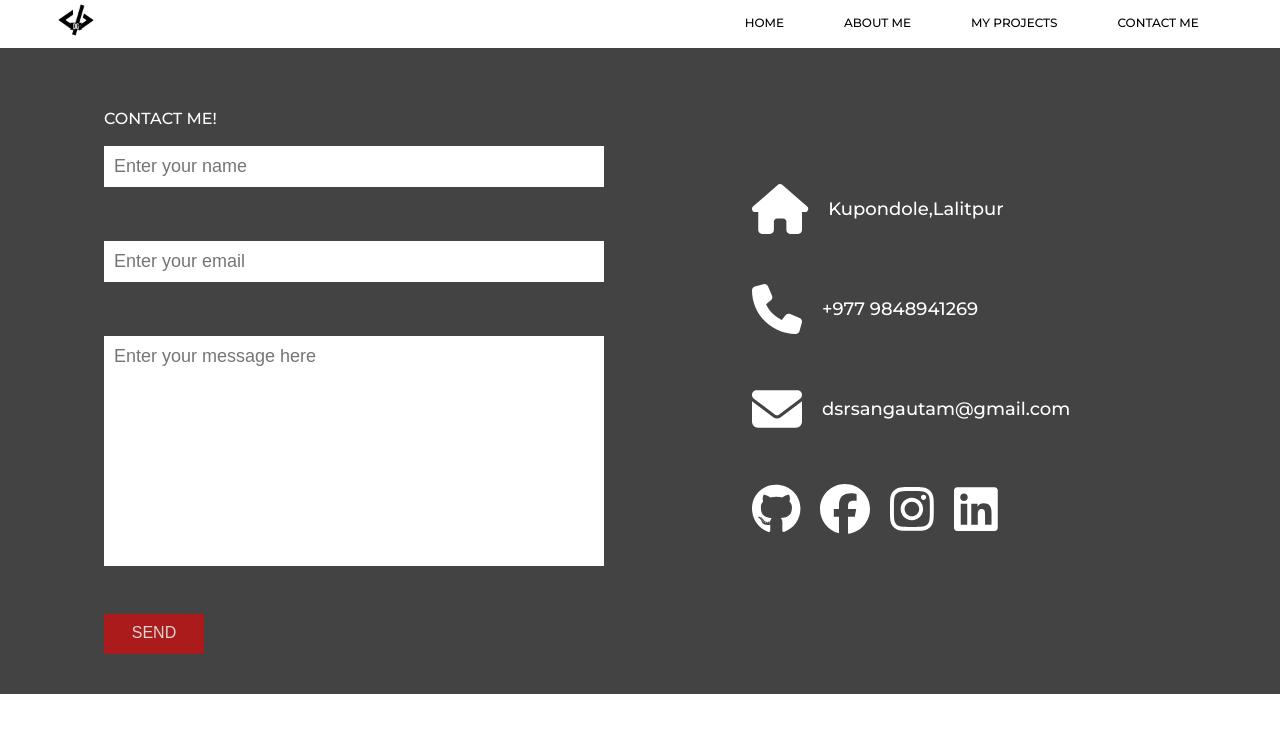
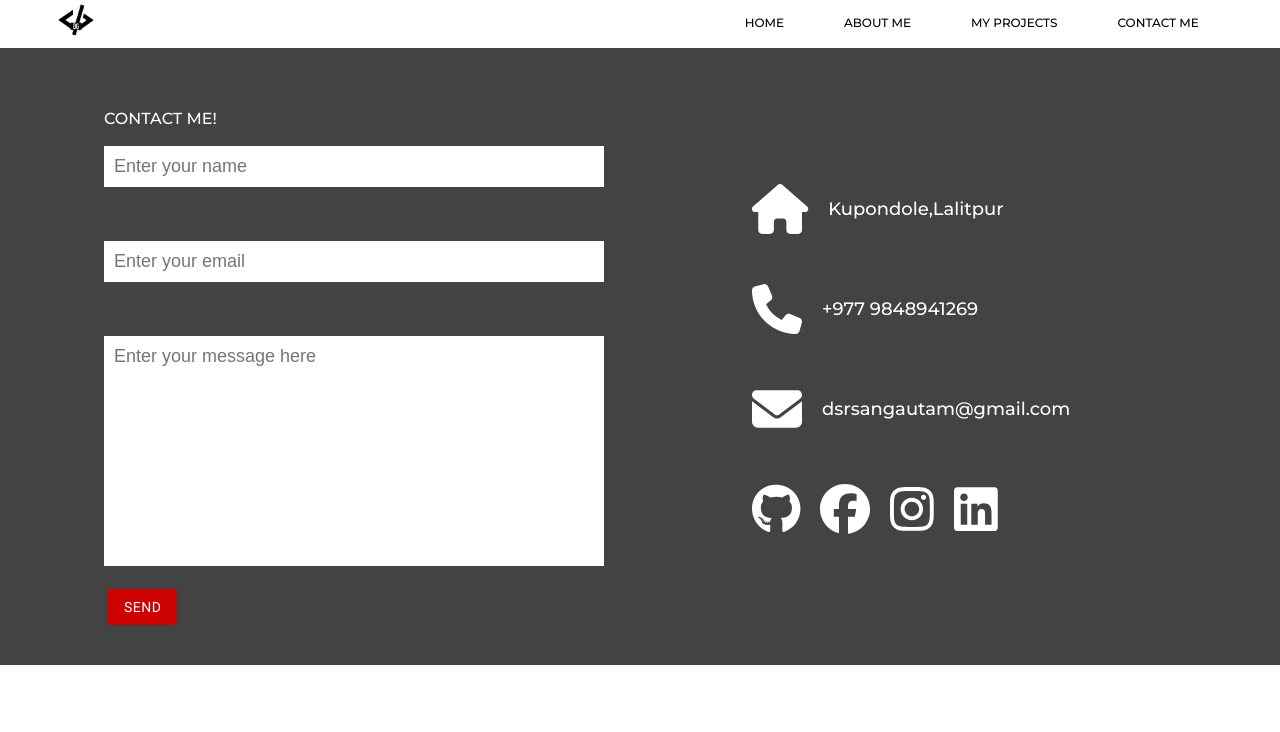
Before and after one commit to khanalankit/portfolio, a React (Create React App) app: page /Contact_Me in a window 1280 px wide. Shown: the top 732 px of the page. Built offline with nearby package versions, Linux system fonts and the light colour scheme.

Commit message:
changed button styling

```diff
--- a/src/components/Card/Card.css
+++ b/src/components/Card/Card.css
@@ -1,3 +1,4 @@
+@import url('https://fonts.googleapis.com/css2?family=Be+Vietnam+Pro&family=Oxygen:wght@300&family=Playfair+Display&family=Roboto&family=Roboto+Slab&display=swap');
 .Description{
     margin-top: 5%;
     }
@@ -25,16 +26,19 @@
         display: flex;
     } */
     button{
-        margin: 5% auto 0px 0;
-        width: 100%;
-        height: 15px;
-        font-size: 16px;
-        padding: 10px 5px 30px 5px;
-        background-color: #ab1b1b;
-        color: rgb(214,214,214);
+        margin:0px 4px;
+        padding:10px 16px;
+        align-items: center;
+        background-color: rgb(204,1,0);
+        color: rgb(255, 255, 255);
         cursor: pointer;
         border-radius: 2px;
         border: none;
+        font-family:Roboto, sans-serif;
+        font-weight:500;
+        font-size:14px;
+        letter-spacing:0.5px;
+        text-transform:uppercase;
     }
     button:hover{
         color: black;
--- a/src/pages/Contact_me.css
+++ b/src/pages/Contact_me.css
@@ -40,15 +40,20 @@ input ,textarea
 
 }
 #submit {
-    margin: 5% auto 0px 0;
-    width: 100px;
-    height: 15px;
-    font-size: 16px;
-    padding: 10px 0 30px 0;
-    background-color: #ab1b1b;
-    color: rgb(214,214,214);
-    cursor: pointer;
-    border-radius: 2px;
+  width: auto;
+  margin:0px 4px;
+  padding:10px 16px;
+  align-items: center;
+  background-color: rgb(204,1,0);
+  color: rgb(255, 255, 255);
+  cursor: pointer;
+  border-radius: 2px;
+  border: none;
+  font-family:Roboto, sans-serif;
+  font-weight:500;
+  font-size:14px;
+  letter-spacing:0.5px;
+  text-transform:uppercase;
   }
   #submit:hover {
     color: black;
```
